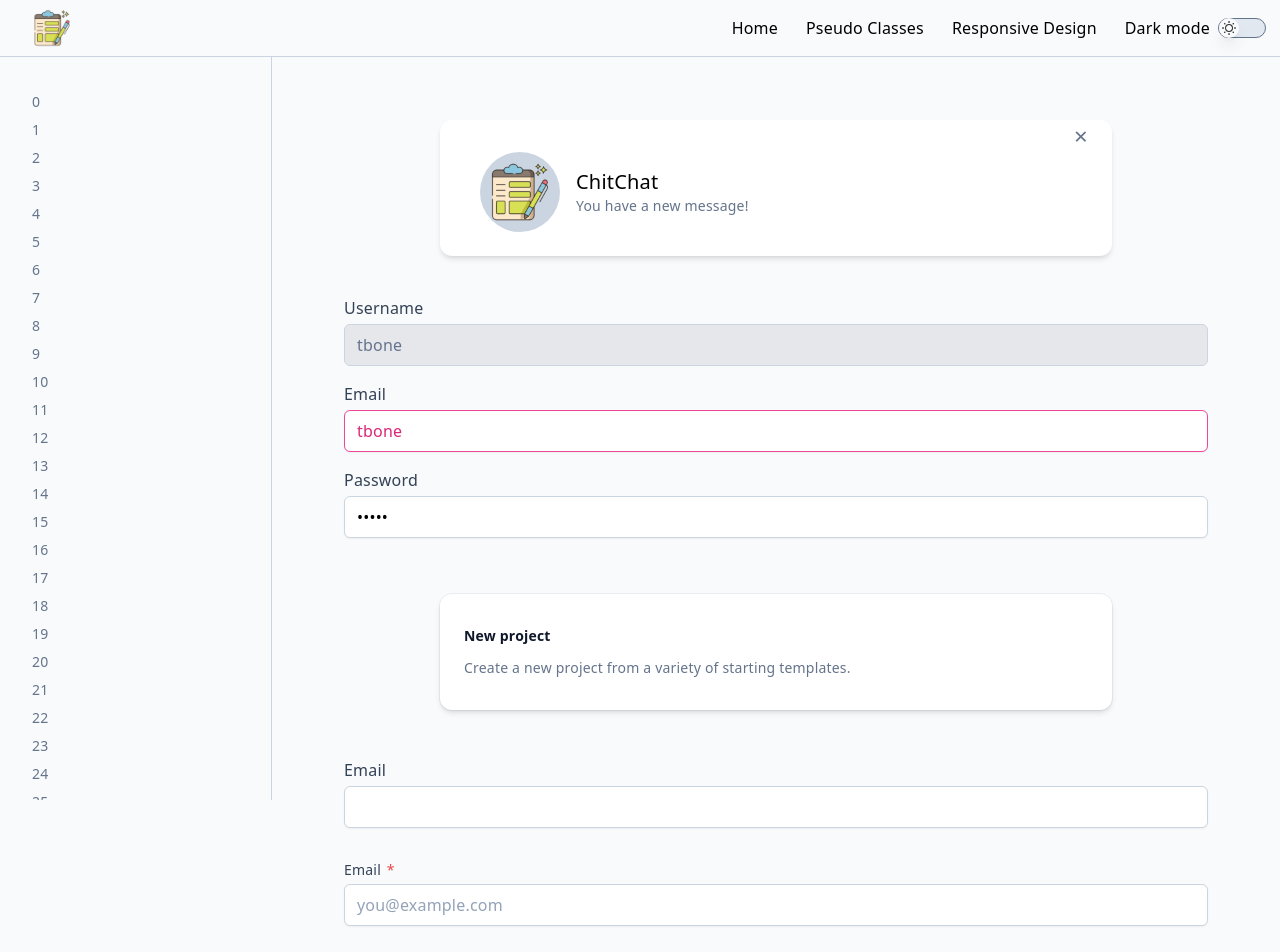
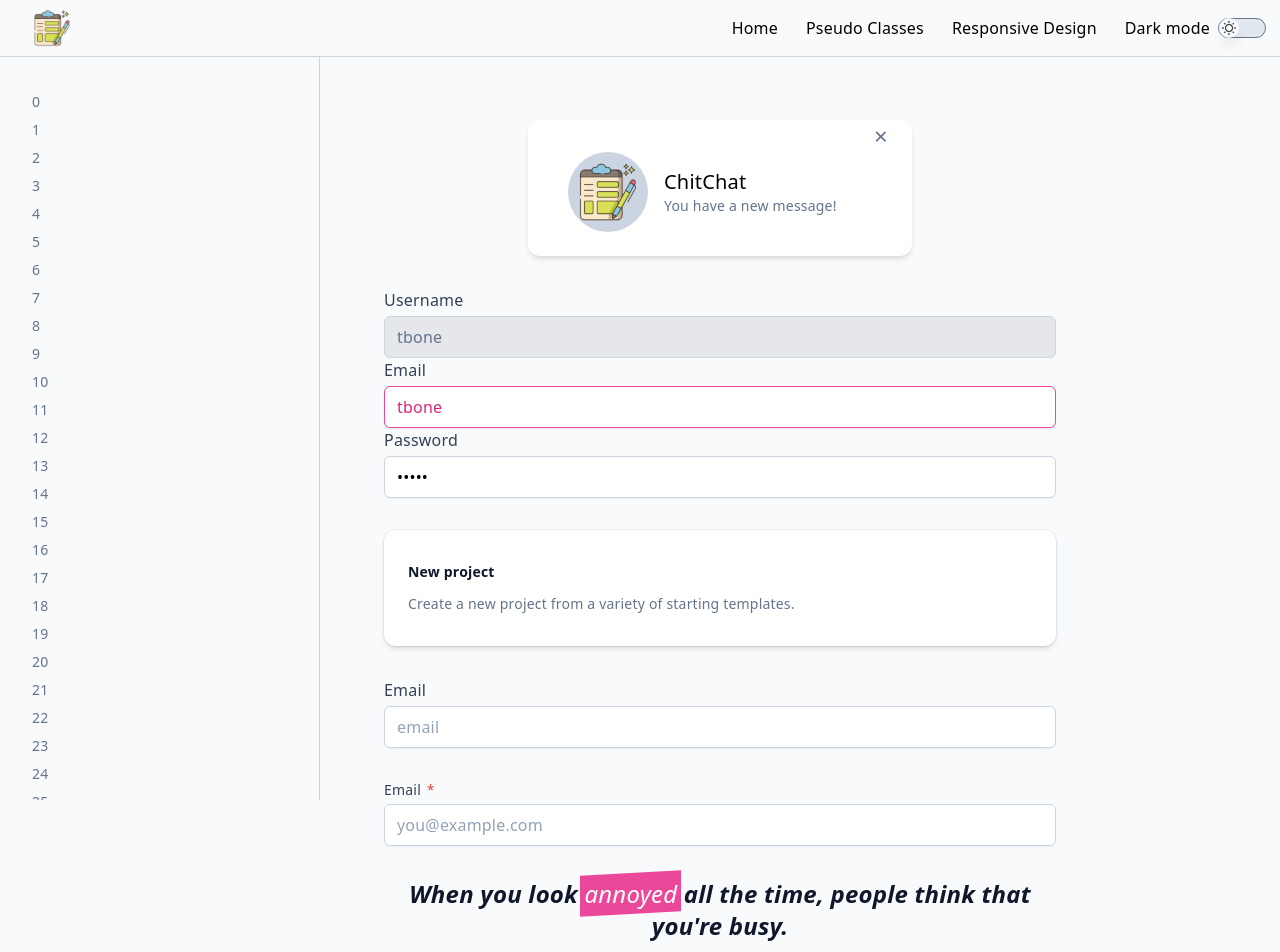
Before and after one commit to mflavin/v3tw, a Vue app: page /coreconcepts/pseudo-classes in a window 1280 px wide. Shown: the top 952 px of the page. Built offline with nearby package versions, Linux system fonts and the light colour scheme.

Commit message:
Adjust page layout for lg and up

```diff
--- a/src/App.vue
+++ b/src/App.vue
@@ -10,12 +10,10 @@
     "
   >
     <TopBar />
-    <div class="lg:pr-sidebar 2xl:w-28 2xl:pl-20">
-      <SideBar />
+    <SideBar class="lg:pr-sidebar 2xl:w-28 2xl:pl-60" />
+    <div class="w-full px-6 py-8 md:p-content">
+      <RouterView class="max-w-2xl" />
     </div>
-    <main class="w-full md:container md:mx-auto">
-      <RouterView class="px-6 py-8 md:p-content" />
-    </main>
   </div>
 </template>
 
--- a/src/components/SideBar.vue
+++ b/src/components/SideBar.vue
@@ -1,5 +1,5 @@
 <template>
-  <main>
+  <div v-on="$attrs">
     <SheetFromDirection class="lg:hidden" :menu="menu" direction="left">
       <aside
         class="
@@ -70,7 +70,7 @@
         </ul>
       </nav>
     </aside>
-  </main>
+  </div>
 </template>
 
 <script>
--- a/src/components/TextBox.vue
+++ b/src/components/TextBox.vue
@@ -1,5 +1,5 @@
 <template>
-  <label v-on="$attrs" class="mx-2 block">
+  <label v-on="$attrs">
     <span class="block font-medium text-slate-700 dark:text-slate-300">
       {{ label }}
     </span>
@@ -7,6 +7,7 @@
       :type="type"
       :value="value"
       :readonly="readonly"
+      :placeholder="placeholder"
       class="focus-error-text-box peer"
     />
     <p v-if="peer" class="invisible mt-2 text-pink-600 peer-invalid:visible">
@@ -39,6 +40,10 @@ export default {
       type: Boolean,
       required: false,
     },
+    placeholder: {
+      type: String,
+      required: false,
+    },
   },
 };
 </script>
--- a/src/components/ToastBox.vue
+++ b/src/components/ToastBox.vue
@@ -20,7 +20,7 @@
     <div class="shrink-0 rounded-full bg-slate-300">
       <img class="m-2 h-16 w-16" :src="icon" alt="Logo" />
     </div>
-    <div class="w-40 md:w-96 lg:w-[28rem]">
+    <div>
       <div class="text-xl font-medium text-black dark:text-white">
         {{ title }}
       </div>
--- a/src/components/TopBar/TopBar.vue
+++ b/src/components/TopBar/TopBar.vue
@@ -1,6 +1,7 @@
 <template>
   <!-- Fixed nav -->
   <nav
+    v-on="$attrs"
     class="
       fixed
       top-0
--- a/src/index.css
+++ b/src/index.css
@@ -52,16 +52,11 @@
 }
 
 .rounded-card {
-  @apply mx-auto
-          max-w-2xl
-          rounded-xl
-          bg-white
-          shadow-md
-          dark:bg-slate-900;
+  @apply mx-auto rounded-xl bg-white shadow-md dark:bg-slate-900;
 }
 
 .toast-card {
-  @apply flex flex-wrap items-center space-x-4 p-6 pt-2;
+  @apply flex max-w-sm flex-wrap items-center space-x-4 p-6 pt-2;
 }
 
 .hamburgerlines {
--- a/src/views/CoreConcepts/PseudoClasses.vue
+++ b/src/views/CoreConcepts/PseudoClasses.vue
@@ -1,5 +1,5 @@
 <template>
-  <main>
+  <div>
     <!-- https://tailwindcss.com/docs/utility-first -->
     <ToastBox title="ChitChat" text="You have a new message!" />
 
@@ -22,7 +22,6 @@
       class="
         rounded-card
         group
-        my-4
         block
         p-6
         py-8
@@ -60,12 +59,13 @@
       <TextBox
         label="Email"
         type="email"
+        placeholder="email"
         peer="Please provide a valid email address."
       />
     </form>
 
     <!-- https://tailwindcss.com/docs/hover-focus-and-other-states#before-and-after -->
-    <label class="mx-2 block pb-8">
+    <label class="pb-8">
       <span
         class="block text-sm font-medium text-slate-700 dark:text-slate-300"
       >
@@ -109,7 +109,7 @@
           alt="Logo"
         />
       </div>
-      <label class="my-2 mx-4 block">
+      <label class="my-2 block pl-8">
         <span class="sr-only">Choose profile photo</span>
         <input
           type="file"
@@ -207,7 +207,7 @@
       </p>
     </div>
 
-    <div class="mx-auto max-w-2xl py-8">
+    <div class="rounded-card my-8">
       <details
         class="
           group
@@ -237,7 +237,7 @@
         </div>
       </details>
     </div>
-  </main>
+  </div>
 </template>
 
 <script>
--- a/src/views/CoreConcepts/ResponsiveDesign.vue
+++ b/src/views/CoreConcepts/ResponsiveDesign.vue
@@ -1,5 +1,5 @@
 <template>
-  <main>
+  <div>
     <div class="rounded-card sm:flex">
       <div class="sm:shrink-0">
         <img
@@ -41,7 +41,7 @@
         </p>
       </div>
     </div>
-  </main>
+  </div>
 </template>
 
 <script>
--- a/src/views/HomeView.vue
+++ b/src/views/HomeView.vue
@@ -1,10 +1,10 @@
 <template>
-  <main>
+  <div>
     <ToastBox
       title="Tailwind CSS"
       text="Going through the Core Concepts sections here"
     />
-  </main>
+  </div>
 </template>
 
 <script>
--- a/tailwind.config.js
+++ b/tailwind.config.js
@@ -6,7 +6,7 @@ module.exports = {
       spacing: {
         topbar: '3.5rem',
         sidebarmobile: '20rem',
-        sidebar: '17rem',
+        sidebar: '20rem',
         content: '4rem',
       },
     },
```
